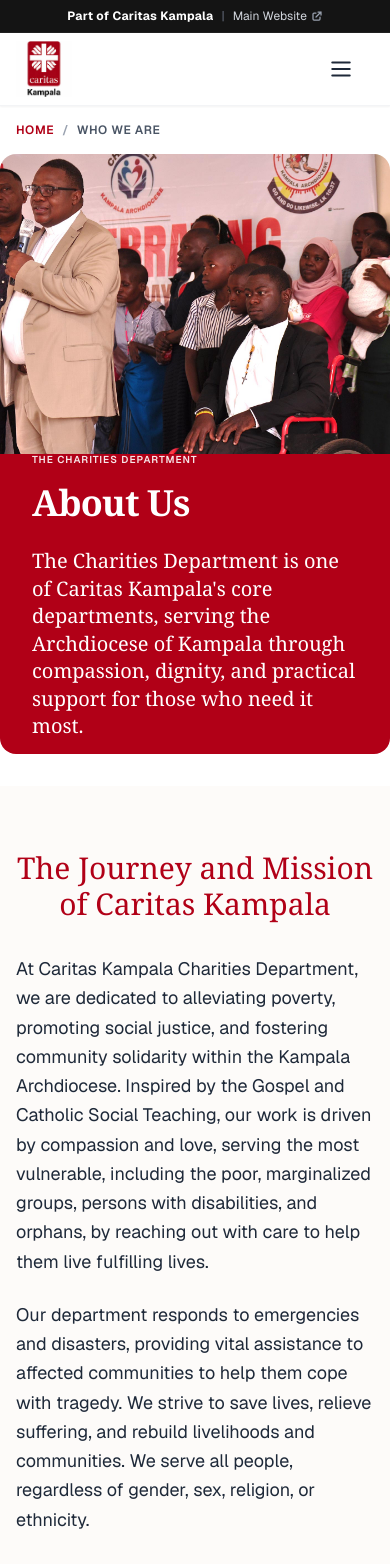
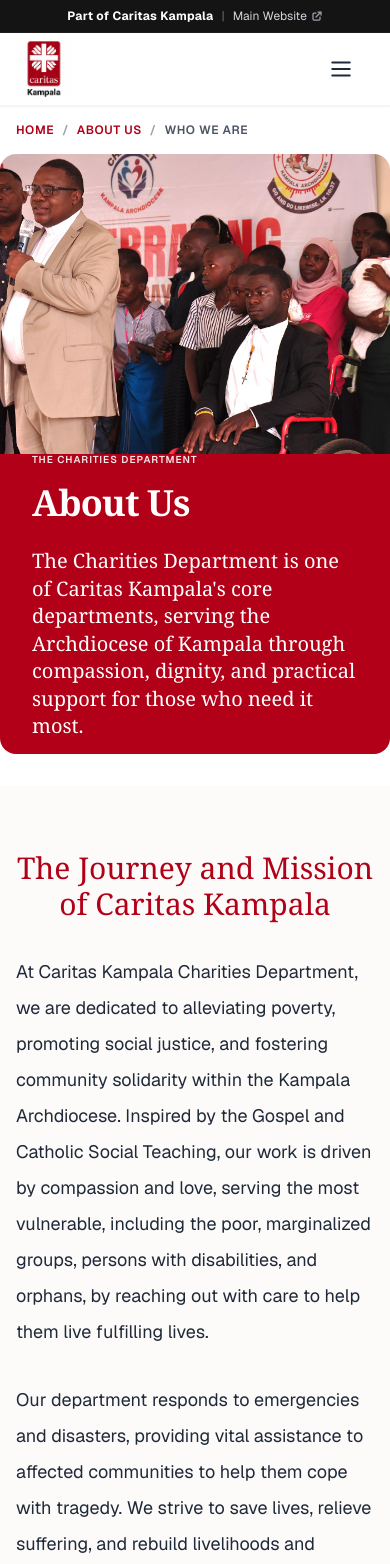
Before and after one commit to X-International/caritas-charities, a Next.js app: page /about-us/our-story in a window 390 px wide. Shown: the top 1564 px of the page. Built offline with nearby package versions, Linux system fonts and the light colour scheme; a web font is replaced by a local one.

Commit message:
feat: implement reusable Breadcrumb component, add VisionQuote section, and update navigation and sidebar content across various pages

```diff
--- a/app/about-us/our-story/page.tsx
+++ b/app/about-us/our-story/page.tsx
@@ -4,7 +4,8 @@
 import DonateOnlineCard from "@/components/DonateOnlineCard";
 import SidebarCard from "@/components/SidebarCard";
 import OurStoryHero from "@/components/OurStoryHero";
-import VisionMissionValues from "@/components/VisionMissionValues";
+import VisionQuote from "@/components/VisionQuote";
+import Breadcrumb from "@/components/Breadcrumb";
 
 export const metadata = {
   title: "Who we are | Caritas Kampala",
@@ -20,28 +21,20 @@
       <main id="main-content" className="flex-1">
         {/* Breadcrumb Container - Matches Navbar Padding */}
         <div className="max-w-7xl mx-auto px-4 sm:px-8 pt-4 sm:pt-6 lg:pt-8 pb-2">
-          <nav aria-label="Breadcrumb" className="mb-2 sm:mb-4">
-            <ol className="flex items-center space-x-2 text-xs uppercase tracking-wider font-semibold">
-              <li>
-                <Link href="/" className="text-[#b10017] hover:underline">
-                  HOME
-                </Link>
-              </li>
-              <li className="text-gray-400">/</li>
-              <li className="text-gray-600" aria-current="page">
-                WHO WE ARE
-              </li>
-            </ol>
-          </nav>
+          <Breadcrumb items={[
+            { label: "HOME", href: "/" },
+            { label: "ABOUT US", href: "/about-us" },
+            { label: "WHO WE ARE" }
+          ]} />
         </div>
 
         <OurStoryHero />
 
         <section className="py-16 px-4 sm:px-6 lg:px-8 bg-[#fdfbf9]">
-          <div className="max-w-7xl mx-auto grid grid-cols-1 lg:grid-cols-3 gap-12">
+          <div className="max-w-7xl mx-auto grid grid-cols-1 lg:grid-cols-3 gap-16">
             <div className="lg:col-span-2">
               <h2 className="text-3xl sm:text-4xl font-serif text-[#b10017] mb-8 text-center lg:text-left">The Journey and Mission of Caritas Kampala</h2>
-              <div className="space-y-6 text-lg text-gray-800 leading-relaxed">
+              <div className="space-y-8 text-lg text-gray-800 leading-loose">
                 <p>At Caritas Kampala Charities Department, we are dedicated to alleviating poverty, promoting social justice, and fostering community solidarity within the Kampala Archdiocese. Inspired by the Gospel and Catholic Social Teaching, our work is driven by compassion and love, serving the most vulnerable, including the poor, marginalized groups, persons with disabilities, and orphans, by reaching out with care to help them live fulfilling lives.</p>
                 <p>Our department responds to emergencies and disasters, providing vital assistance to affected communities to help them cope with tragedy. We strive to save lives, relieve suffering, and rebuild livelihoods and communities. We serve all people, regardless of gender, sex, religion, or ethnicity.</p>
                 <p>We are committed to sustaining vital programs and services for the most needy, such as the elderly, challenged families and children, urban refugees and asylum seekers, and those living with medical and special needs. All these efforts are carried out by energizing Catholic communities and all people of good will to stand in solidarity with their brothers and sisters in the Archdiocese of Kampala.</p>
@@ -52,8 +45,7 @@
             </aside>
           </div>
         </section>
-
-        <VisionMissionValues />
+        <VisionQuote />
 
         <section className="max-w-7xl mx-auto px-4 sm:px-6 lg:px-8 py-16">
           <DonateOnlineCard />
--- a/app/about-us/page.tsx
+++ b/app/about-us/page.tsx
@@ -2,6 +2,7 @@
 import Link from "next/link";
 import Navbar from "@/components/Navbar";
 import Footer from "@/components/Footer";
+import Breadcrumb from "@/components/Breadcrumb";
 import DonateOnlineCard from "@/components/DonateOnlineCard";
 
 export const metadata = {
@@ -19,15 +20,10 @@
         {/* Hero Banner */}
         <section className="bg-[#b10017] text-white py-14 sm:py-20">
           <div className="max-w-7xl mx-auto px-4 sm:px-6 lg:px-8 space-y-4">
-            <nav aria-label="Breadcrumb" className="text-xs uppercase tracking-wider font-semibold text-red-200">
-              <ol className="flex items-center space-x-2">
-                <li>
-                  <Link href="/" className="hover:underline text-white">HOME</Link>
-                </li>
-                <li>/</li>
-                <li aria-current="page" className="text-red-200">ABOUT US</li>
-              </ol>
-            </nav>
+            <Breadcrumb items={[
+                { label: "HOME", href: "/" },
+                { label: "ABOUT US" }
+            ]} />
             <h1 className="text-3xl sm:text-4xl lg:text-5xl font-extrabold font-serif tracking-tight">
               About Caritas Kampala
             </h1>
--- a/app/contact-us/page.tsx
+++ b/app/contact-us/page.tsx
@@ -1,6 +1,7 @@
 import Link from "next/link";
 import Navbar from "@/components/Navbar";
 import Footer from "@/components/Footer";
+import Breadcrumb from "@/components/Breadcrumb";
 import GoogleMap from "@/components/GoogleMap";
 import ContactHero from "@/components/ContactHero";
 
@@ -21,19 +22,10 @@
       <main id="main-content" className="flex-1">
         {/* Breadcrumb Container - Matches Navbar Padding */}
         <div className="max-w-7xl mx-auto px-4 sm:px-8 pt-4 sm:pt-6 lg:pt-8 pb-2">
-          <nav aria-label="Breadcrumb" className="mb-2 sm:mb-4">
-            <ol className="flex items-center space-x-2 text-xs uppercase tracking-wider font-semibold">
-              <li>
-                <Link href="/" className="text-[#b10017] hover:underline">
-                  HOME
-                </Link>
-              </li>
-              <li className="text-gray-400">/</li>
-              <li className="text-gray-600" aria-current="page">
-                CONTACT US
-              </li>
-            </ol>
-          </nav>
+          <Breadcrumb items={[
+            { label: "HOME", href: "/" },
+            { label: "CONTACT US" }
+          ]} />
         </div>
 
         <ContactHero />
--- a/app/donate/page.tsx
+++ b/app/donate/page.tsx
@@ -1,6 +1,7 @@
 import Link from "next/link";
 import Navbar from "@/components/Navbar";
 import Footer from "@/components/Footer";
+import Breadcrumb from "@/components/Breadcrumb";
 import DonateHero from "@/components/DonateHero";
 import OtherWaysToSupport from "@/components/OtherWaysToSupport";
 import DonateCalloutBanner from "@/components/DonateCalloutBanner";
@@ -20,19 +21,10 @@
       <main id="main-content" className="flex-1">
         {/* Breadcrumb Container - Matches Navbar Padding */}
         <div className="max-w-7xl mx-auto px-4 sm:px-8 pt-4 sm:pt-6 lg:pt-8 pb-2">
-          <nav aria-label="Breadcrumb" className="mb-2 sm:mb-4">
-            <ol className="flex items-center space-x-2 text-xs uppercase tracking-wider font-semibold">
-              <li>
-                <Link href="/" className="text-[#b10017] hover:underline">
-                  HOME
-                </Link>
-              </li>
-              <li className="text-gray-400">/</li>
-              <li className="text-gray-600" aria-current="page">
-                DONATE
-              </li>
-            </ol>
-          </nav>
+          <Breadcrumb items={[
+            { label: "HOME", href: "/" },
+            { label: "DONATE" }
+          ]} />
         </div>
 
         <DonateHero />
--- a/app/resources/news/page.tsx
+++ b/app/resources/news/page.tsx
@@ -2,6 +2,7 @@
 import Link from "next/link";
 import Navbar from "@/components/Navbar";
 import Footer from "@/components/Footer";
+import Breadcrumb from "@/components/Breadcrumb";
 import NewsHero from "@/components/NewsHero";
 import { newsArticles } from "./news-data";
 
@@ -22,19 +23,10 @@
 
       <main id="main-content" className="flex-1">
         <div className="max-w-7xl mx-auto px-4 sm:px-8 pt-4 sm:pt-6 lg:pt-8 pb-2">
-          <nav aria-label="Breadcrumb" className="mb-2 sm:mb-4">
-            <ol className="flex items-center space-x-2 text-xs uppercase tracking-wider font-semibold">
-              <li>
-                <Link href="/" className="text-[#b10017] hover:underline">
-                  HOME
-                </Link>
-              </li>
-              <li className="text-gray-400">/</li>
-              <li className="text-gray-600" aria-current="page">
-                NEWS &amp; UPDATES
-              </li>
-            </ol>
-          </nav>
+          <Breadcrumb items={[
+            { label: "HOME", href: "/" },
+            { label: "NEWS & UPDATES" }
+          ]} />
         </div>
 
         <NewsHero />
--- /dev/null
+++ b/components/Breadcrumb.tsx
@@ -0,0 +1,33 @@
+import Link from "next/link";
+
+interface BreadcrumbItem {
+  label: string;
+  href?: string;
+}
+
+interface BreadcrumbProps {
+  items: BreadcrumbItem[];
+}
+
+export default function Breadcrumb({ items }: BreadcrumbProps) {
+  return (
+    <nav aria-label="Breadcrumb" className="mb-2 sm:mb-4">
+      <ol className="flex items-center space-x-2 text-xs uppercase tracking-wider font-semibold">
+        {items.map((item, index) => (
+          <li key={item.label} className="flex items-center">
+            {index > 0 && <span className="text-gray-400 mr-2">/</span>}
+            {item.href ? (
+              <Link href={item.href} className="text-[#b10017] hover:underline">
+                {item.label}
+              </Link>
+            ) : (
+              <span className="text-gray-600" aria-current="page">
+                {item.label}
+              </span>
+            )}
+          </li>
+        ))}
+      </ol>
+    </nav>
+  );
+}
--- a/components/SidebarCard.tsx
+++ b/components/SidebarCard.tsx
@@ -3,7 +3,7 @@
 
 export default function SidebarCard() {
   return (
-    <div className="flex flex-col rounded-2xl overflow-hidden shadow-lg border border-gray-100">
+    <div className="flex flex-col rounded-2xl overflow-hidden border border-gray-200">
       <div className="relative aspect-[4/3] w-full">
         <Image
           src="/images/Charities/Caritas_Kampala_83.jpg"
@@ -14,15 +14,15 @@
         />
       </div>
       <div className="bg-[#b10017] p-8 text-white">
-        <h3 className="text-2xl font-serif font-bold mb-4">Serving out of Love</h3>
+        <h3 className="text-2xl font-serif font-bold mb-4">Faith Put Into Practice</h3>
         <p className="text-sm text-white/90 leading-relaxed mb-8">
-          This publication presents the mission of Caritas in the Church. Rooted in Scripture and Catholic Social Teaching, it shows how Caritas serves the poor, responds to emergencies, empowers communities, and advocates for justice.
+          Our story is one of showing up, again and again, for the people who need it most. Every programme we run is one more way that story continues.
         </p>
         <Link
-          href="/donate"
-          className="inline-block bg-white text-[#b10017] px-8 py-3 rounded-full font-bold uppercase tracking-wider text-xs hover:bg-gray-100 transition-colors"
+          href="/our-programmes"
+          className="inline-flex items-center justify-center gap-2 bg-white text-[#b10017] font-bold text-xs px-7 py-3 rounded-full uppercase tracking-wider border-2 border-white transition-all duration-200 hover:bg-[#b10017] hover:text-white hover:-translate-y-0.5"
         >
-          DOWNLOAD
+          See What We Do
         </Link>
       </div>
     </div>
--- /dev/null
+++ b/components/VisionQuote.tsx
@@ -0,0 +1,19 @@
+import React from 'react';
+
+export default function VisionQuote() {
+  return (
+    <section className="bg-[#fdfbf9] py-16 px-4 sm:px-6 lg:px-8">
+      <div className="max-w-4xl mx-auto text-center">
+        <h2 className="text-sm font-bold text-[#b10017] uppercase tracking-[0.2em] mb-6">
+          OUR VISION
+        </h2>
+        <blockquote className="font-serif text-2xl sm:text-3xl lg:text-4xl text-gray-900 leading-snug italic mb-8">
+          &quot;A self-sustaining family of God built on love, solidarity, and reconciliation.&quot;
+        </blockquote>
+        <p className="text-gray-600 font-medium">
+          Charities Department, Caritas Kampala
+        </p>
+      </div>
+    </section>
+  );
+}
```
